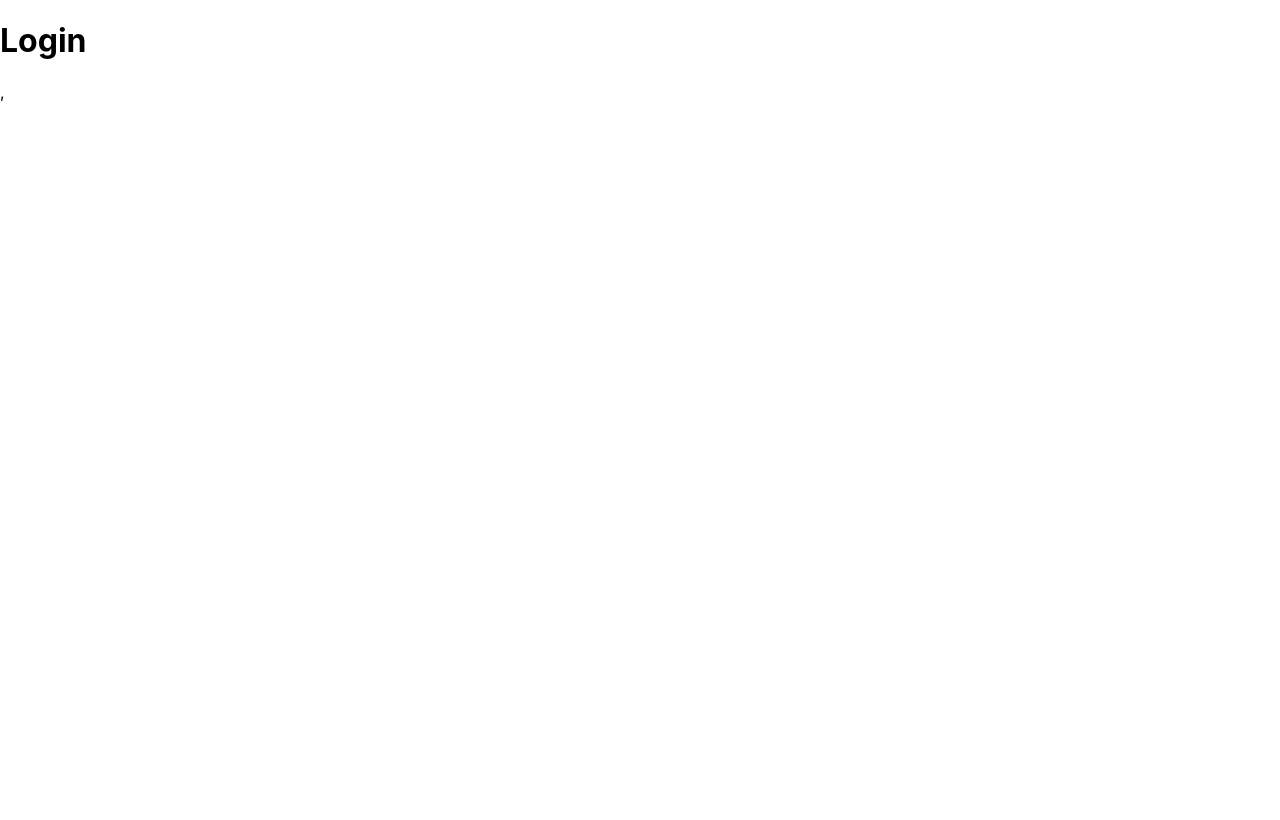
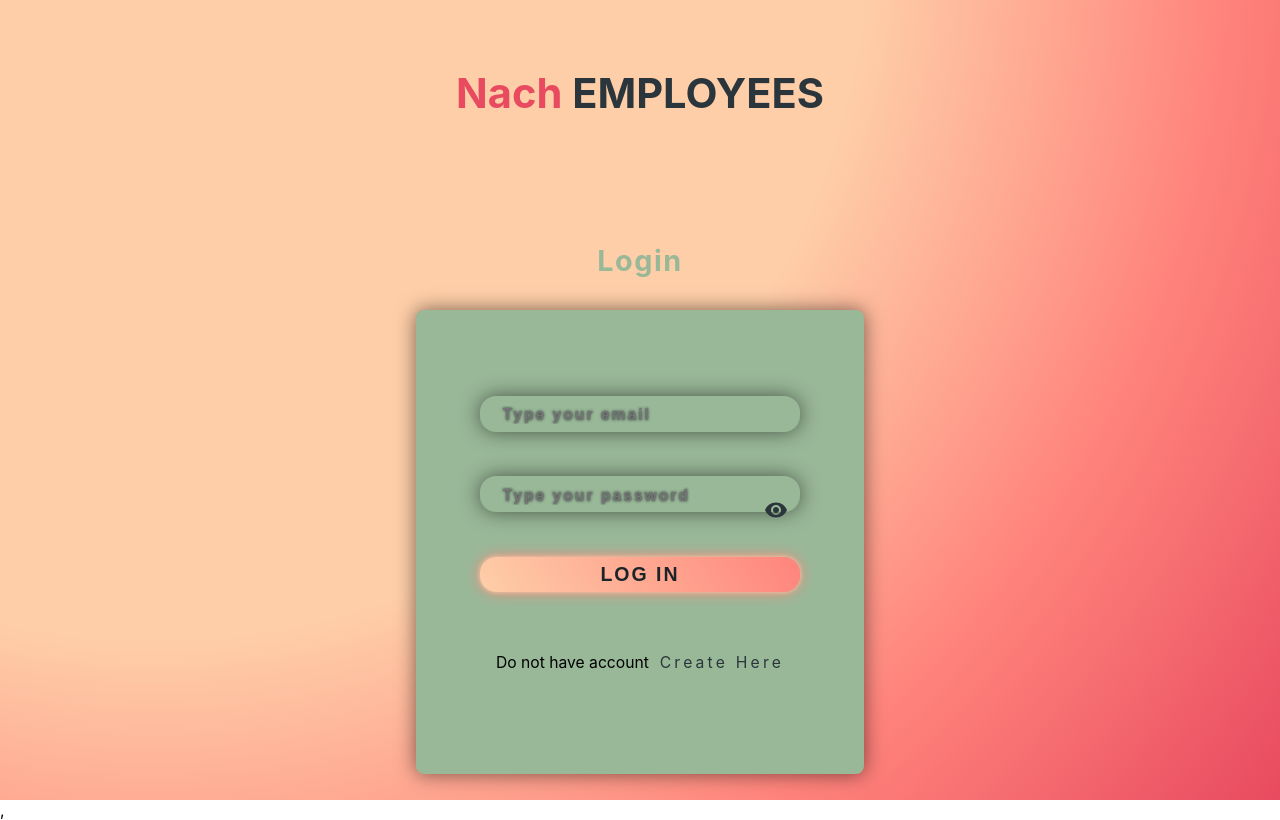
Before and after one commit to ElideZavala/prueba-nach, a React (Create React App) app: page /login in a window 1280 px wide. Built offline with nearby package versions, Linux system fonts and the light colour scheme.

Commit message:
pages & componets

```diff
--- a/src/App.js
+++ b/src/App.js
@@ -1,19 +1,14 @@
 import "./styles/App.scss"
-import { BrowserRouter as Router, Route, Routes } from "react-router-dom"
-import Login from "./pages/Login"
-import Employees from "./pages/Employees"
-import Upload from "./pages/Upload"
+import AppRouter from "./routers/AppRouter"
+// import Header from "./componets/Header"
+
+
 
 function App() {
   return (
-    <div className="App">
-      <Router>
-          <Routes>
-            <Route path="/login" element={<Login />}/>
-            <Route path="/employess" element={<Employees />}/>
-            <Route path="/upload" element={<Upload />}/>
-          </Routes>
-      </Router>
+    <div className="App light">
+      {/* <Header/> */}
+      <AppRouter/>
     </div>
   )
 }
--- /dev/null
+++ b/src/componets/Header.js
@@ -0,0 +1,75 @@
+import { Link, useLocation } from 'react-router-dom';
+import { useDispatch, useSelector } from 'react-redux';
+
+/* Icons of Material UI */
+import { Avatar } from '@material-ui/core';
+import IconButton from "@material-ui/core/IconButton";
+import HomeIcon from "@material-ui/icons/Home"
+import ExploreIcon from "@material-ui/icons/Explore"
+import MessageIcon from "@material-ui/icons/Message";
+import NotificationsIcon from "@material-ui/icons/Notifications";
+import SearchIcon from "@material-ui/icons/Search";
+import ExitToAAppIcon from "@material-ui/icons/ExitToApp";
+// import UserCard from "./UserCard";
+
+const Header = () => {
+
+	// const [ search, setSearch ] = useState('');
+	// const [ users, setUsers ] = useState([]);
+	const dispatch = useDispatch();
+	// const { auth } = useSelector(state => state);
+	// const { pathname } = useLocation(); // Estraemos pathname del objeto traido por useLocation.
+	// const [load, setLoad] = useState(false);
+
+	const isActive = (pn) => {
+		// if(pn === pathname) return 'header__active'
+	}
+
+
+  return (
+    <div className="header">
+      <div className="header__right">
+        <h3 className="header__right--networks">Nach</h3>
+      </div>
+
+      <div className="header__left">
+        <Link to='/' className="header__left--avatar">
+          <div className="header__left--avatar">
+            {/* <Avatar src={auth.user.avatar} /> */}
+            {/* <h3 className="header__left--avatar__user">{auth.user.fullname}</h3> */}
+          </div>
+        </Link>
+
+        <Link to="/">
+          <IconButton>
+            <HomeIcon className={`${isActive("/")}`} />
+          </IconButton>
+        </Link>
+
+        <Link to="/message">
+          <IconButton>
+            <MessageIcon className={`${isActive("/message")}`} />
+          </IconButton>
+        </Link>
+
+        <Link to="/notification">
+          <IconButton>
+            <NotificationsIcon className={`${isActive("/notification")}`} />
+          </IconButton>
+        </Link>
+
+        <Link to="/explore">
+          <IconButton>
+            <ExploreIcon className={`${isActive("/explore")}`} />
+          </IconButton>
+        </Link>
+
+        <IconButton>
+          <ExitToAAppIcon />
+        </IconButton>
+      </div>
+    </div>
+  )
+}
+
+export default Header
--- /dev/null
+++ b/src/pages/Home.js
@@ -0,0 +1,9 @@
+import React from 'react'
+
+const Home = () => {
+  return (
+	 <div>Home</div>
+  )
+}
+
+export default Home
--- a/src/pages/Login.js
+++ b/src/pages/Login.js
@@ -1,9 +1,63 @@
+import { useState } from "react"
+import { Link, useHistory } from "react-router-dom";
+
+/* Icons of Material UI */
+import VisibilityIcon from '@material-ui/icons/Visibility';
+import VisibilityOffIcon from '@material-ui/icons/VisibilityOff';
 
 const Login = () => {
+	const initialState = {email: '', password: ''}
+	const [showpass, setShowpass] = useState(false)
+	const [userData, setUserData] = useState(initialState)
+	// const { employees } = useSelector(state => state);
+
+
+
+	const {email, password} = userData;
+
+
+ 	const handleChange = (e) => {
+		const {name, value} = e.target;
+		setUserData({...userData, [name]: value})
+	}
+
+	const handleSubmit = (e) => {
+		e.preventDefault()
+		setUserData({email, password})
+		// dispatch(login(userData))
+	}
+
   return (
-	 	<div>
-			<h1>Login</h1>
+	<div className="login">
+ 	 <h3 className="login__header">Nach <span>employees</span></h3>
+		<h6 className="login__subheader">Login</h6>
+		<div className="login__data">
+			<form className="login__data--form" onSubmit={handleSubmit}>
+				<input
+					className="login__data--form__email"
+					type="email"
+					name='email'
+					value={email}
+					onChange={handleChange}
+					placeholder="Type your email">
+				</input>
+
+				<input
+					className="login__data--form__password"
+					type={showpass ? "type" : "password"} /*{Si showpass es true sera type si es false password }*/
+					value={password}
+					name='password'
+					onChange={handleChange}
+					placeholder="Type your password">
+				</input>
+
+				<small className="login__data--form__showpass" onClick={()=>setShowpass(!showpass)}>{showpass ? <VisibilityOffIcon/> : <VisibilityIcon/> }</small>
+
+				<button className="login__data--form__button" type="submit">Log In</button>
+				<p className="login__data--form__small">Do not have account <Link to="register">Create Here</Link></p>
+			</form>
 		</div>
+	</div>
   )
 }
 
--- a/src/pages/NotFound.js
+++ b/src/pages/NotFound.js
@@ -1,8 +1,14 @@
+import { Link } from 'react-router-dom'
 
 const NotFound = () => {
   return (
-	 <div>
-		<h1>Not Found</h1>
+	 <div className='notFound'>
+		 <h2 className='notFound-text'>Not Found</h2>
+		 <p className='notFound-found'>
+			 Go to Home page
+			 <Link to="/" className='notFound-link'>Here</Link>
+		 </p>
+
 	 </div>
   )
 }
```
